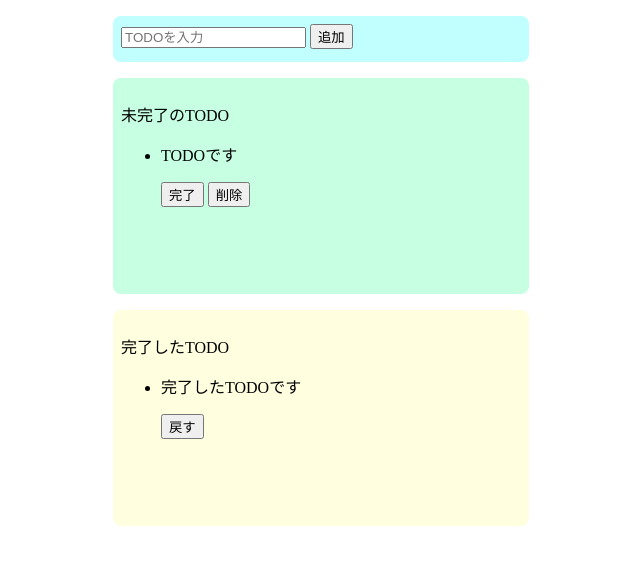
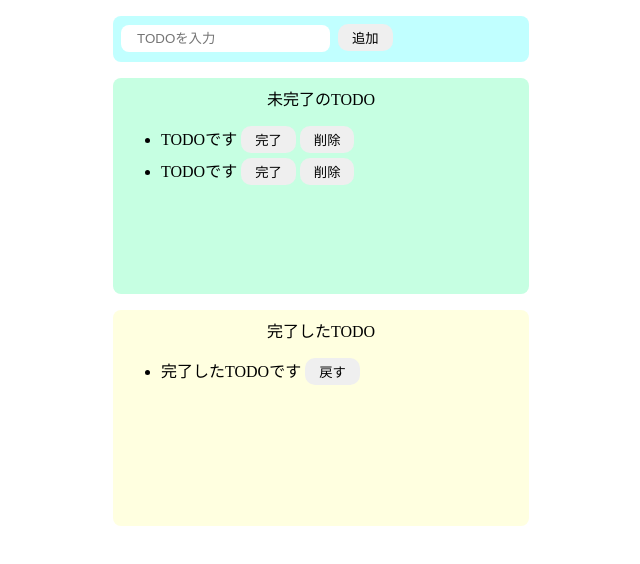
Before and after one commit to joel2145/jake_todo2, a plain HTML site: page index.html in a window 1280 px wide. Shown: the whole page, without its empty margins (319-959 px from the left). Drawn offline with Linux system fonts and the light colour scheme.

Commit message:
CSSでスタイリング

```diff
--- a/index.html
+++ b/index.html
@@ -15,10 +15,17 @@
     </div>
 
     <div class="todo-area">
-        <p>未完了のTODO</p>
+        <p class="title">未完了のTODO</p>
         <ul>
             <li>
-                <div>
+                <div class="list-row">
+                    <p>TODOです</p>
+                    <button>完了</button>
+                    <button>削除</button>
+                </div>
+            </li>
+            <li>
+                <div class="list-row">
                     <p>TODOです</p>
                     <button>完了</button>
                     <button>削除</button>
@@ -28,10 +35,10 @@
     </div>
 
     <div class="done-area">
-        <p>完了したTODO</p>
+        <p class="title">完了したTODO</p>
         <ul>
             <li>
-                <div>
+                <div class="list-row">
                     <p>完了したTODOです</p>
                     <button>戻す</button>
                 </div>
--- a/src/style.css
+++ b/src/style.css
@@ -2,6 +2,21 @@ body {
     display: flex;
     flex-direction: column;
     align-items: center;
+}
+
+p {
+    margin: 0px;
+}
+
+button {
+    border: none;
+    padding: 4px 14px;
+    margin-left: 4px;
+    border-radius: 10px;
+}
+
+button:hover {
+    background-color: papayawhip;
 }
 
 .input-area {
@@ -11,6 +26,22 @@ body {
     padding: 8px;
     margin: 8px;
     border-radius: 8px;
+}
+
+input {
+    border-radius: 8px;
+    border: none;
+    padding: 6px 16px;
+    outline: none;
+}
+
+.title {
+    text-align: center;
+}
+
+.list-row {
+    display: flex;
+    padding-bottom: 5px;
 }
 
 .todo-area {
```
